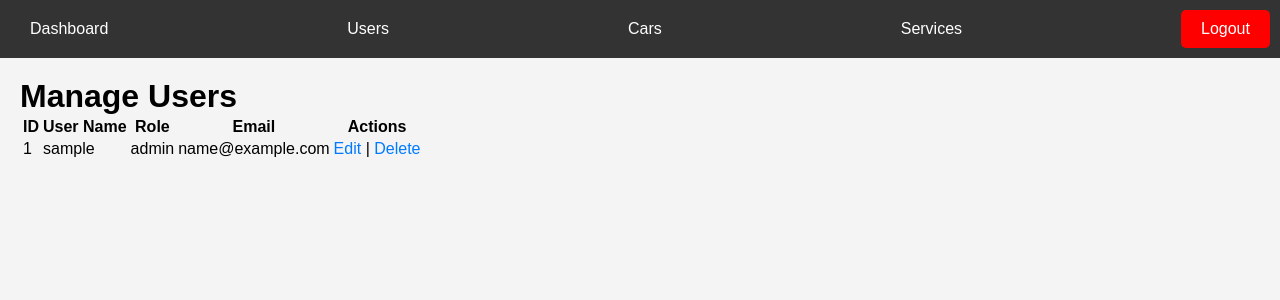
After one commit to tonantr/service-track-web, a Flask app: template app/templates/users.html in a window 1280 px wide. The commit adds this page. Shown: the top 300 px of the page. Run offline with Flask 3, Linux system fonts and the light colour scheme; the template is opened without the code that fills it: most values are stand-ins (such as "Sample title", 1, 10 or a date in 2020).

```diff
--- a/app/templates/admin_dashboard.html
+++ b/app/templates/admin_dashboard.html
@@ -12,8 +12,8 @@
 
     <div class="navbar">
         <div>
-            <a href="#">Dashboard</a>
-            <a href="#">Users</a>
+            <a href="/admin/dashboard">Dashboard</a>
+            <a href="/admin/users">Users</a>
             <a href="#">Cars</a>
             <a href="#">Services</a>
         </div>
--- /dev/null
+++ b/app/templates/users.html
@@ -0,0 +1,67 @@
+<!DOCTYPE html>
+<html lang="en">
+
+<head>
+    <meta charset="UTF-8">
+    <meta name="viewport" content="width=device-width, initial-scale=1.0">
+    <title>CSM</title>
+    <link rel="stylesheet" href="{{ url_for('static', filename='styles.css') }}">
+</head>
+
+<body>
+
+    <div class="navbar">
+        <a href="/admin/dashboard">Dashboard</a>
+        <a href="/admin/users">Users</a>
+        <a href="#">Cars</a>
+        <a href="#">Services</a>
+        <a href="/logout" class="logout">Logout</a>
+    </div>
+
+    <div class="container">
+        <h1>Manage Users</h1>
+
+        {% if users %}
+        <table>
+            <thead>
+                <tr>
+                    <th>ID</th>
+                    <th>User Name</th>
+                    <th>Role</th>
+                    <th>Email</th>
+                    <th>Actions</th>
+                </tr>
+            </thead>
+            <tbody>
+                {% for user in users %}
+                <tr>
+                    <td>{{ user.user_id }}</td>
+                    <td>{{ user.username }}</td>
+                    <td>{{ user.role }}</td>
+                    <td>{{ user.email }}</td>
+                    <td>
+                        <!-- Add action links for editing or deleting users -->
+                        <a href="#">Edit</a> |
+                        <a href="#">Delete</a>
+                    </td>
+                </tr>
+                {% endfor %}
+            </tbody>
+        </table>
+        {% else %}
+        <!-- Flash Messages -->
+        {% with messages = get_flashed_messages(with_categories=True) %}
+        {% if messages %}
+        <ul class="flash-messages">
+            {% for category, message in messages %}
+            <li class="{{ category }}">{{ message }}</li>
+            {% endfor %}
+        </ul>
+        {% endif %}
+        {% endwith %}
+        {% endif %}
+    </div>
+
+</body>
+
+</html>
```
Also changed, not shown: app/actions/admin_actions.py (+29 -0 lines), app/database/admin_database_handler.py (+5 -7 lines), app/routes/admin/admin_routes.py (+22 -1 lines), 1 other file.
